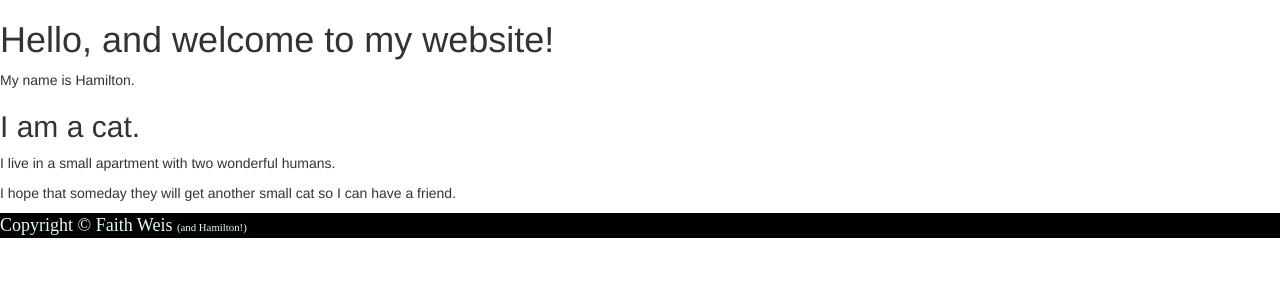
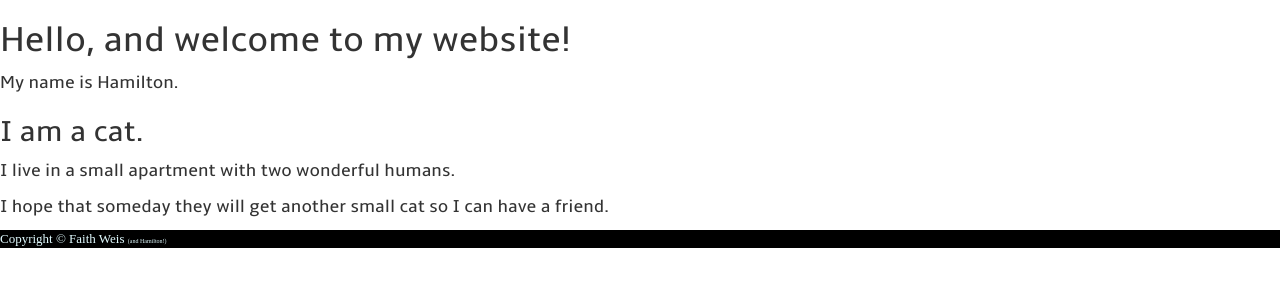
Before and after one commit to flw16/hamiltonacat, a Python web app: template templates/home.html in a window 1280 px wide. Shown: the part 60-360 px from the top of the page. Run offline with Jinja, Linux system fonts and the light colour scheme; the template is opened without the code that fills it, so the values that code supplies are empty; some libraries are stand-ins or nearby versions; some web fonts are replaced.

Commit message:
Fonts
Adding fonts to body and footer, and slightly styling body.

```diff
--- a/static/styles.css
+++ b/static/styles.css
@@ -3,6 +3,18 @@
 	src: url('Raleway-Black.ttf');
 }
 
+@font-face {
+	font-family: 'amble';
+	src: url('Amble-Regular.ttf');
+}
+
+body .home {
+	font-family: 'amble';
+}
+
+body .home p {
+	font-size: large;
+}
 
 .navbar-trans {
 	background-color:#1FCAE8;
@@ -29,10 +41,10 @@ footer {
 	background-color: #000000;
 	color: #E1FBFF;
 	font-family: 'raleway';
-	font-size: large
+	font-size: small;
 
 }
 
 footer #plus {
-	font-size: 60%;
+	font-size: 40%;
 }
--- a/templates/home.html
+++ b/templates/home.html
@@ -1,11 +1,13 @@
 {% extends "templates/base.html" %}
 
 {% block content %}
-	<h1>Hello, and welcome to my website!</h1>
-		<p>My name is Hamilton.</p>
-	<h2>I am a cat.</h2>
-		<p>I live in a small apartment with two wonderful humans.</p>
-		<p>I hope that someday they will get another small cat so I can have a friend.</p>
+	<div class='home'>
+		<h1>Hello, and welcome to my website!</h1>
+			<p>My name is Hamilton.</p>
+		<h2>I am a cat.</h2>
+			<p>I live in a small apartment with two wonderful humans.</p>
+			<p>I hope that someday they will get another small cat so I can have a friend.</p>
+	</div>
 
 	<p></p>
 {%endblock%}
```
Also changed, not shown: static/Amble-Regular.ttf (added), static/Raleway-Regular.ttf (added).
